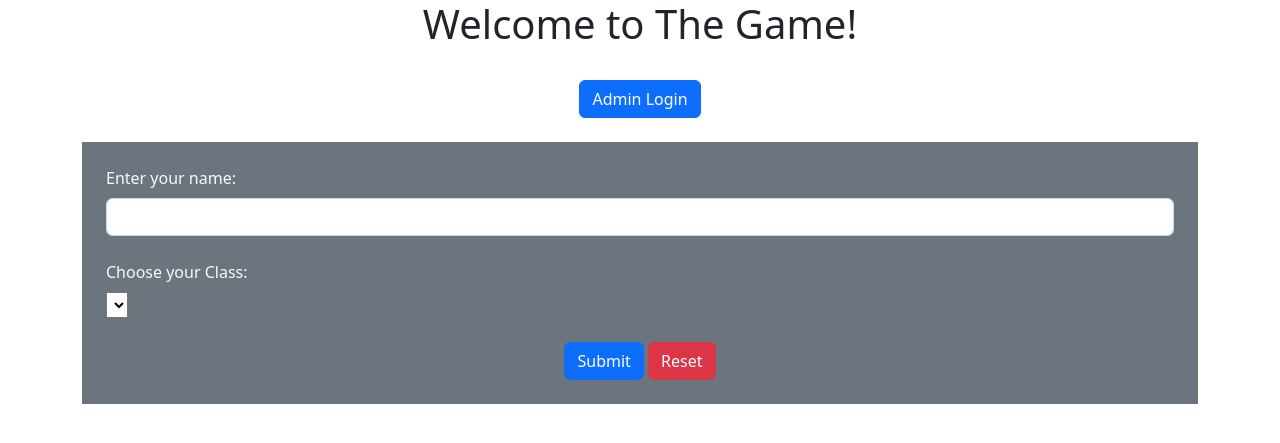
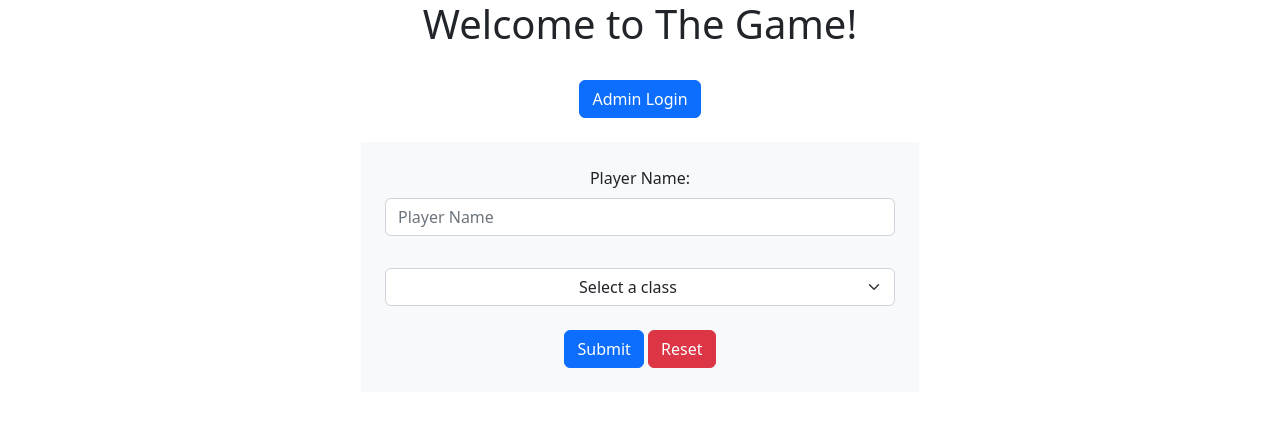
Before and after one commit to pgfrank1/PHP-MySQL-Fall-2022, a PHP site: page /adminer/projects/project4/index.php in a window 1280 px wide. Shown: the top 443 px of the page. Run offline with PHP 8.4, Linux system fonts and the light colour scheme; data comes from the database, SQL or seed files in the repository; lists and menus that the app fills with data are empty; some libraries are stand-ins or nearby versions.

Commit message:
Index page gets the player's name and class selection, places those into session variables, and forwards the player to the game itself

```diff
--- a/projects/project4/admin-page.php
+++ b/projects/project4/admin-page.php
@@ -24,7 +24,7 @@ require_once("query-utils.php");
 ?>
 <main>
     <div class="container">
-        <h1 class="text-center">Admin Control</h1>
+        <h1 class="text-center">Admin Control <a class="btn btn-primary" href="./the-game.php">Return to the game</a></h1>
         <div class="row row-cols-3 p-0">
             <form class="needs-validation bg-light p-4 col-6 col-md-4 my-1 border border-secondary h-100" novalidate method="post" action="<?= $_SERVER['PHP_SELF']?>">
                 <h2 class="text-center mb-4 h-25">Create New Admin</h2>
--- a/projects/project4/index.php
+++ b/projects/project4/index.php
@@ -1,6 +1,7 @@
 <?php
 session_start();
 require_once('page-titles.php');
+require_once('the-game-functions.php');
 $page_title = INDEX_PAGE;
 ?>
 
@@ -17,47 +18,73 @@ $page_title = INDEX_PAGE;
 <body>
 <main>
     <?php
+    if (isset($_POST['player_start']))
+    {
+        $_SESSION['player_name'] = $_POST['player_name'];
+        $_SESSION['player_class'] = $_POST['player_class'];
+
+        header('Location: the-game.php');
+    }
     if(empty($_SESSION['player_name']))
     {
-        require_once('dbconnection.php');
-        require_once("query-utils.php");
-
-        $dbc = mysqli_connect(DB_HOST, DB_USER,DB_PASSWORD,DB_NAME)
-                or trigger_error("There was an error attempting to connect to the database.", E_USER_ERROR);
-
-
     ?>
     <div class="container">
         <h1 class="text-center">Welcome to The Game!</h1>
         <div class="text-center py-4">
             <a class="btn btn-primary" href="admin-login.php">Admin Login</a>
         </div>
-        <form class="bg-secondary p-4">
-            <div class="form-group">
-                <label class="form-label text-light" for="playerName">Enter your name:</label>
-                <input type="text" class="form-control" id="playerName">
+        <form class="needs-validation bg-light w-50 p-4 m-auto" novalidate method="POST" action="<?= $_SERVER['PHP_SELF']?>">
+            <div class="form-group text-center">
+                <label class="form-label" for="player_name">Player Name:</label>
+                <input class="form-control" type="text" name="player_name" id="player_name" placeholder="Player Name" required>
                 <div class="invalid-feedback">
-                    Please provide a Birthdate.
+                    Please provide the Item Name.
                 </div>
             </div>
-            <br>
-            <div class="form-group">
-                <label class="form-label text-light">Choose your Class:</label>
-                <br>
-                <select>
-
+            <div class="form-group text-center">
+                <label class="form-label text-light" for="player_class">Choose your Class:</label>
+                <select class="form-select text-center" id="player_class" name="player_class" required>
+                    <option selected value="">Select a class</option>
+                <?php
+                echo getAllClassesForPlayer()
+                ?>
                 </select>
+                <div class="invalid-feedback">
+                    Please provide a class for your character.
+                </div>
             </div>
             <div class="pt-4 text-center">
-                <button class="btn btn-primary" type="submit" name="create_user">Submit</button>
+                <button class="btn btn-primary" type="submit" name="player_start">Submit</button>
                 <button class="btn btn-danger" type="reset">Reset</button>
             </div>
         </form>
     </div>
     <?php
     }
+    else
+    {
+        header('Location: the-game.php');
+    }
     ?>
 </main>
+<!-- Input Validation Script -->
+<script>
+    (function() {
+        'use strict';
+        window.addEventListener('load', function() {
+            let forms = document.getElementsByClassName('needs-validation');
+            let validation = Array.prototype.filter.call(forms, function(form) {
+                form.addEventListener('submit', function(event) {
+                    if (form.checkValidity() === false) {
+                        event.preventDefault();
+                        event.stopPropagation();
+                    }
+                    form.classList.add('was-validated');
+                }, false);
+            });
+        }, false);
+    })();
+</script>
 <script src="https://cdn.jsdelivr.net/npm/bootstrap@5.2.3/dist/js/bootstrap.bundle.min.js" integrity="sha384-kenU1KFdBIe4zVF0s0G1M5b4hcpxyD9F7jL+jjXkk+Q2h455rYXK/7HAuoJl+0I4" crossorigin="anonymous">
 </script>
 </body>
--- /dev/null
+++ b/projects/project4/the-game-functions.php
@@ -0,0 +1,26 @@
+<?php
+require_once('dbconnection.php');
+require_once('query-utils.php');
+
+function getAllClassesForPlayer()
+{
+    $query = "SELECT `ClassId`, `Name` FROM Project4.Classes";
+
+    $result = mysqli_query(DBC, $query)
+        or trigger_error("There was an issue while querying the database", E_USER_ERROR);
+
+    if (mysqli_num_rows($result))
+    {
+        $return_classes = '';
+        while($row = mysqli_fetch_assoc($result))
+        {
+            $return_classes = $return_classes . '<option value="'.$row['ClassId'].'">'.$row['Name'].'</option>';
+        }
+
+        return $return_classes;
+    }
+    else
+    {
+        return '<option>NO CLASSES FOUND</option>';
+    }
+}
--- a/projects/project4/the-game.php
+++ b/projects/project4/the-game.php
@@ -19,8 +19,8 @@
 <body style="min-height: 100vh !important;">
     <div class="container-fluid row m-0 p-0">
         <div class="d-flex flex-row justify-content-evenly p-0" style="min-height: 70vh!important;">
-                <div class="col-4 bg-primary p-4" style="min-width: 15em !important;">
-                    <h1>Character Name</h1>
+                <div class="col-4 bg-secondary p-4" style="min-width: 15em !important;">
+                    <h1 class="text-center"><?= $_SESSION['player_name']?></h1>
                     <table class="table table-border text-center m-auto w-75">
                         <tr>
                             <th>Health</th>
@@ -32,7 +32,7 @@
                             <th>Mana</th>
                         </tr>
                         <tr>
-                            <td>100</td>
+                            <td class="bg-primary">100</td>
                         </tr>
                         <tr>
                             <th>Stamina</th>
```
